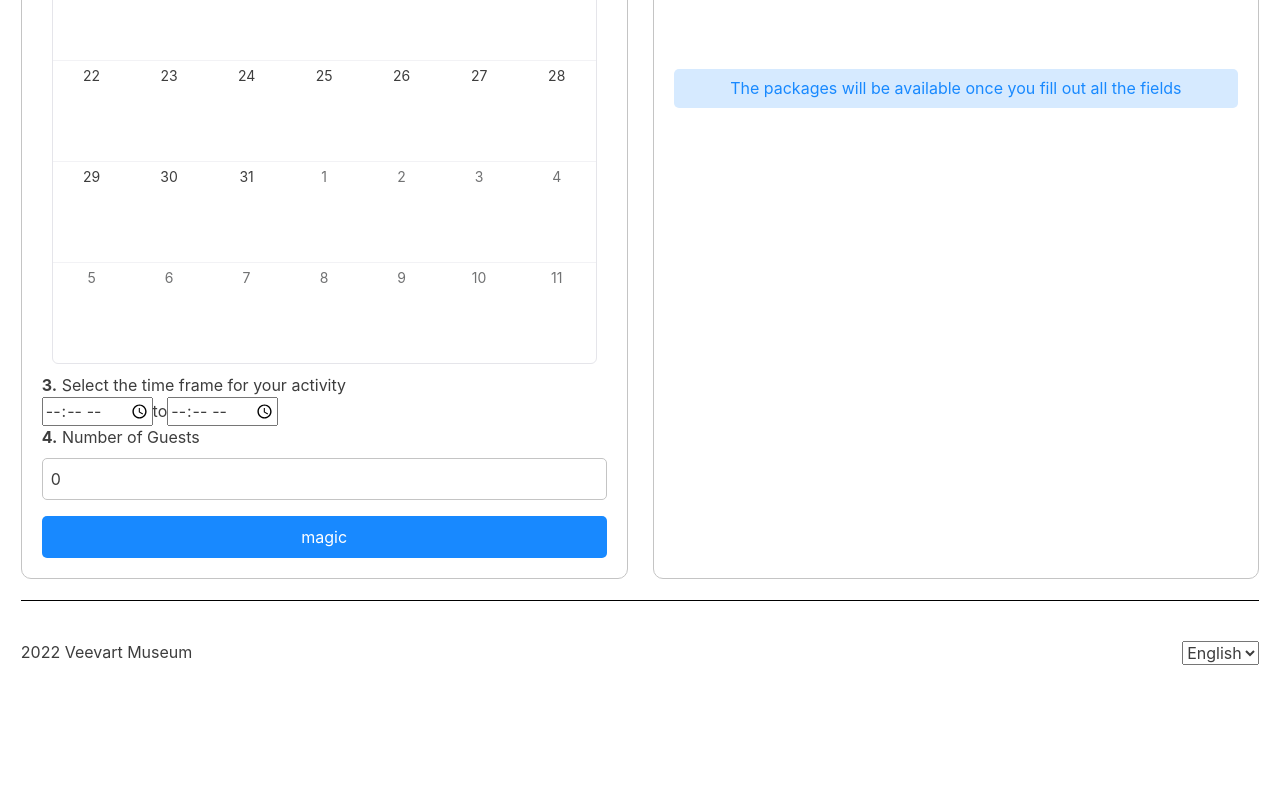
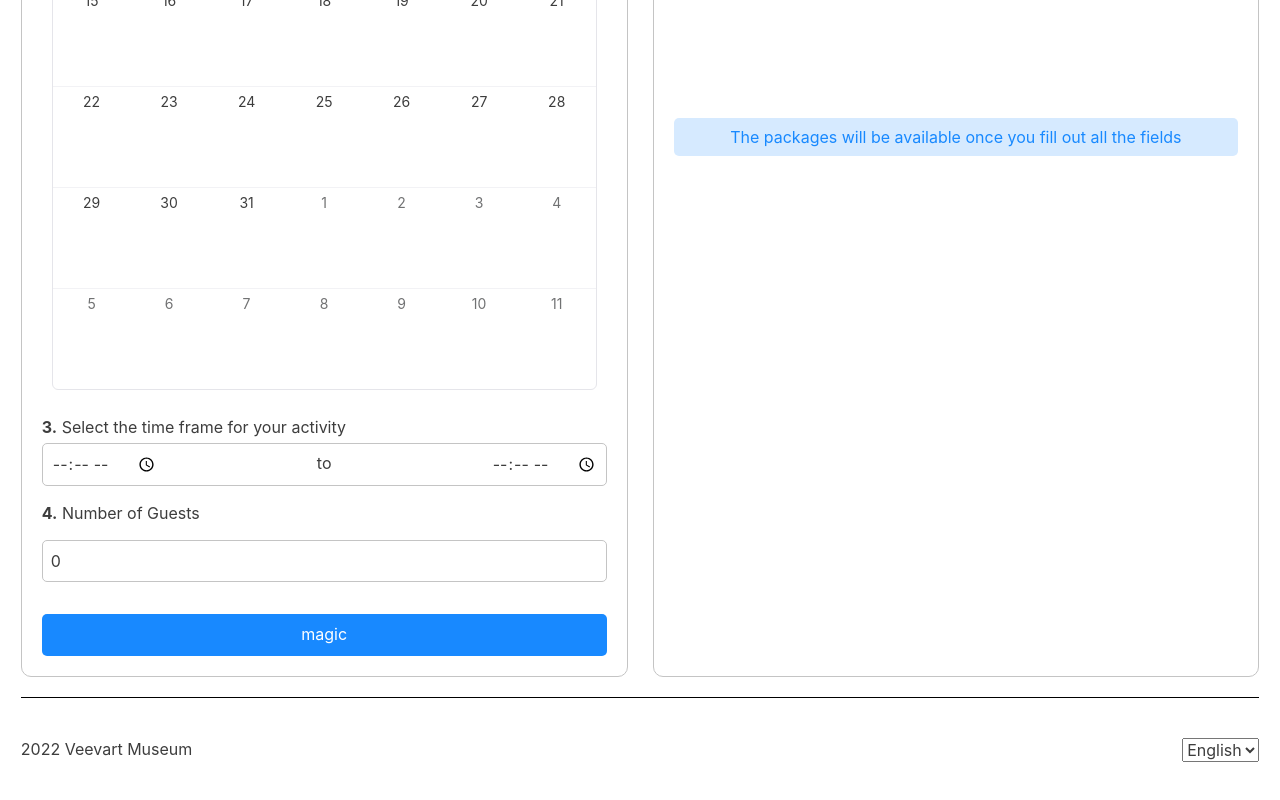
Before and after one commit to nicksiuxs/hackthon, a React (Create React App) app: page / in a window 1280 px wide. Shown: the part 642-1442 px from the top of the page. Before the commit the page ends 1347 px from the top, so only its background shows below. Built offline with nearby package versions, Linux system fonts and the light colour scheme.

Commit message:
timeframe component

```diff
--- /dev/null
+++ b/src/components/TimeFrame/TimeFrame.css
@@ -0,0 +1,11 @@
+.timeframe {
+    border-radius: 5px;
+    border: 1px solid #C4C4C4;
+    display: flex;
+    justify-content: space-between;
+    padding: 0.5rem;
+}
+
+.timeframe input[type="time"] {
+    border: none;
+}
--- /dev/null
+++ b/src/components/TimeFrame/TimeFrame.js
@@ -0,0 +1,27 @@
+import React from "react";
+import "./TimeFrame.css";
+
+const TimeFrame = (props) => {
+  const { startDate, endDate, onChange } = props;
+  return (
+    <div className="timeframe">
+      <input
+        type="time"
+        id="startDate"
+        name="startDate"
+        onChange={onChange}
+        value={startDate}
+      />
+      <span>to</span>
+      <input
+        type="time"
+        id="endDate"
+        name="endDate"
+        onChange={onChange}
+        value={endDate}
+      />
+    </div>
+  );
+};
+
+export default TimeFrame;
--- a/src/pages/Home/components/AvailabilityFilters/AvailabilityFilters.css
+++ b/src/pages/Home/components/AvailabilityFilters/AvailabilityFilters.css
@@ -1,4 +1,6 @@
 .filter{
     display: flex;
     flex-direction: column;
+    margin-bottom: 1rem;
+    gap: .3rem;
 }
--- a/src/pages/Home/components/AvailabilityFilters/AvailabilityFilters.js
+++ b/src/pages/Home/components/AvailabilityFilters/AvailabilityFilters.js
@@ -6,6 +6,7 @@ import TYPES from '../../../../reducers/types';
 import "./AvailabilityFilters.css";
 import useFetchTemplates from '../../../../customHooks/useFetchTemplates';
 import CustomCalendar from '../CustomCalendar/CustomCalendar';
+import TimeFrame from '../../../../components/TimeFrame/TimeFrame';
 
 const AvailabilityFilters = () => {
   const { state: { labels, filter }, dispatch } = useAppContext();
@@ -36,11 +37,7 @@ const AvailabilityFilters = () => {
       </div>
       <div className='filter'>
         <label htmlFor="startDate"><b>3.</b> {labels.select_time_frame}</label>
-        <div>
-          <input type="time" id="startDate" name="startDate" onChange={handleOnChange} value={startDate} />
-          <span>to</span>
-          <input type="time" id="endDate" name="endDate" onChange={handleOnChange} value={endDate} />
-        </div>
+        <TimeFrame onChange={handleOnChange} startDate={startDate} endDate={endDate} />
       </div>
       <div className='filter'>
         <label htmlFor="capacity"><b>4.</b> {labels.number_of_guest}</label>
```
